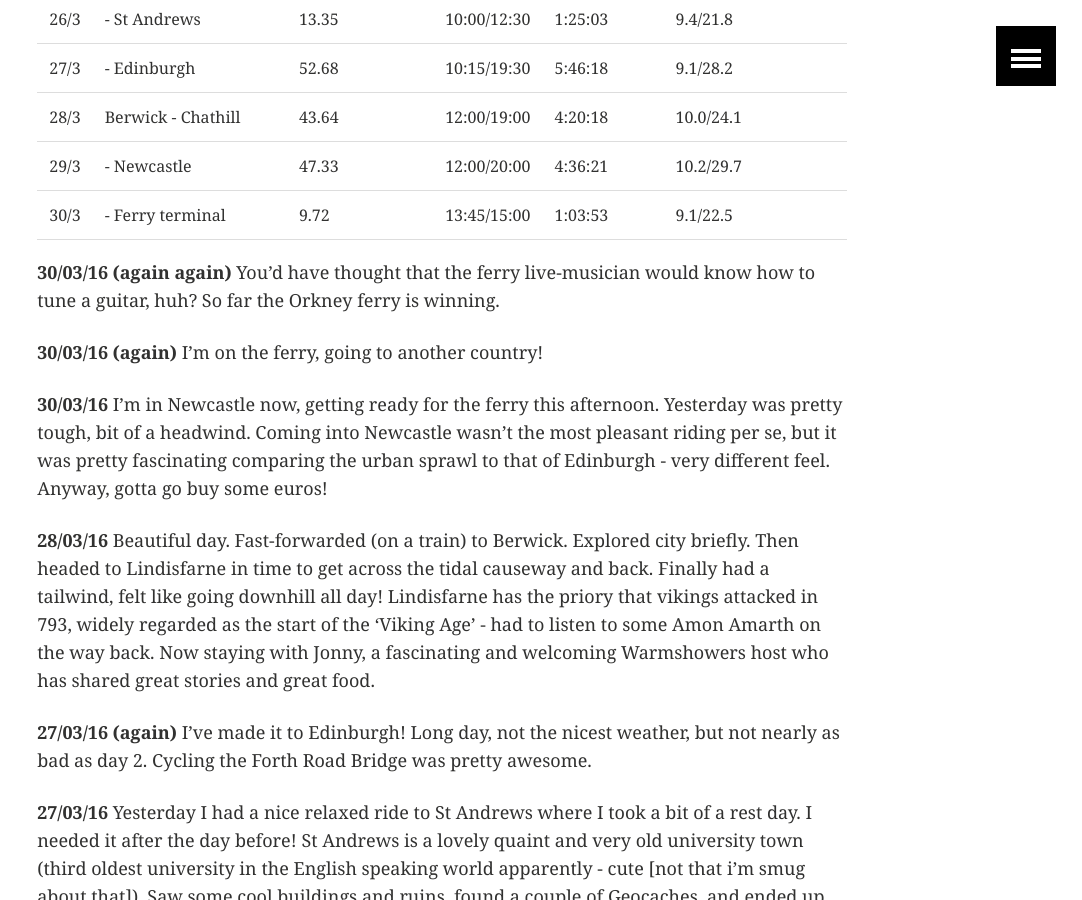
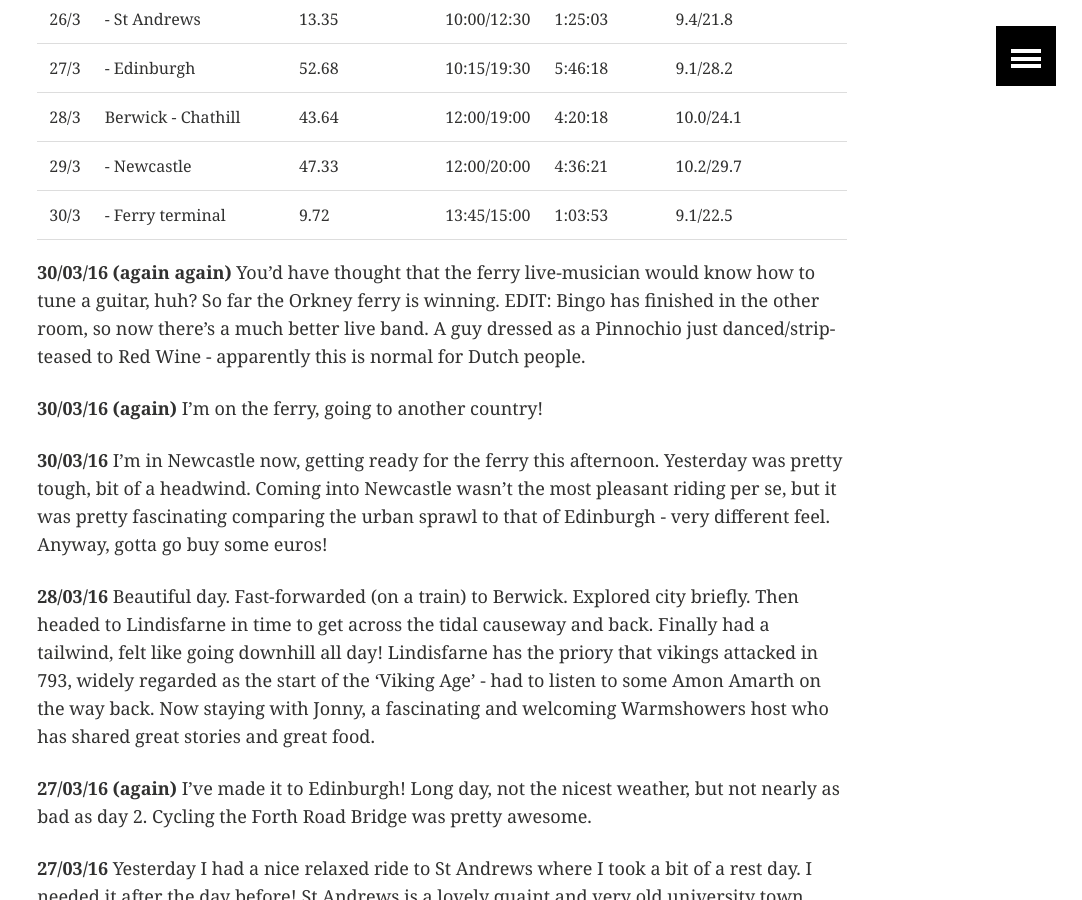
Before and after one commit to ArthurStart/git-blog, a Jekyll site: the page built from _posts/touring/2016-03-24-Quick-Update.md, in a window 1280 px wide and 900 px high, scrolled down 467 px. Shown: the whole window, without its empty margins (198-1280 px from the left). Built offline with Jekyll 4.4.1, drawn with Linux system fonts in a browser that asks for light colours; comment, search, counter and statistics services are not loaded.

Commit message:
Another update from the ferry

```diff
--- a/_posts/touring/2016-03-24-Quick-Update.md
+++ b/_posts/touring/2016-03-24-Quick-Update.md
@@ -20,6 +20,7 @@ image:
 
 **30/03/16 (again again)**
 You'd have thought that the ferry live-musician would know how to tune a guitar, huh? So far the Orkney ferry is winning.
+EDIT: Bingo has finished in the other room, so now there's a much better live band. A guy dressed as a Pinnochio just danced/strip-teased to Red Wine - apparently this is normal for Dutch people.
 
 **30/03/16 (again)**
 I'm on the ferry, going to another country!
```
